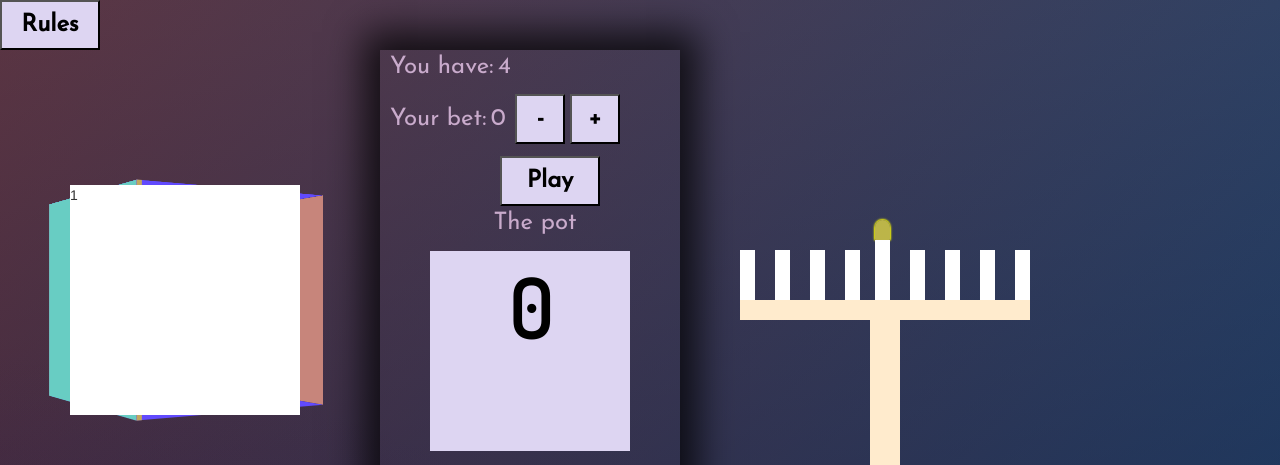
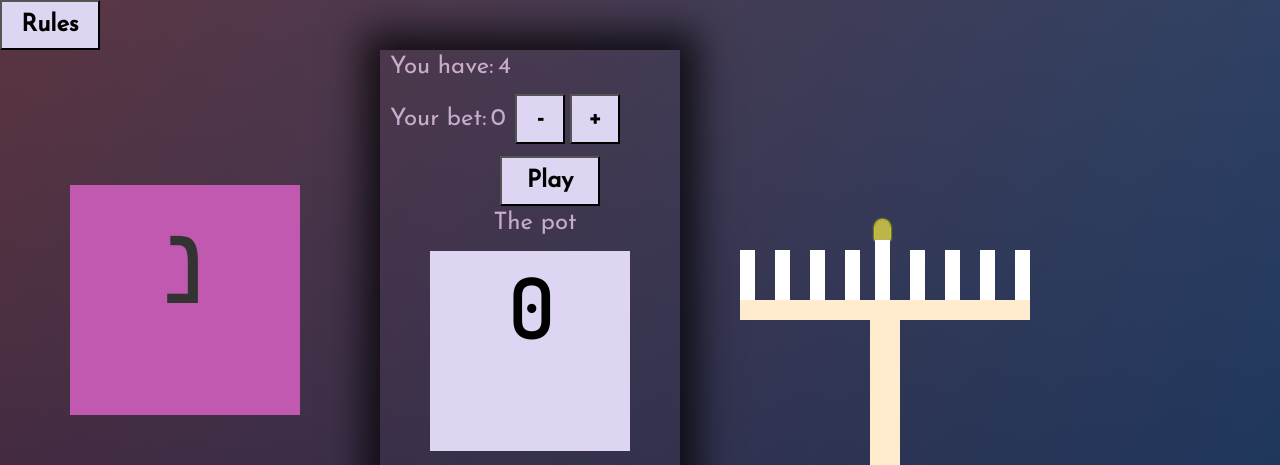
Before and after one commit to NaomiLea/chanukkah, a plain HTML site: page index.html in a window 1280 px wide. Both pictures are taken after a click on the button "Stop". Shown: the top 465 px of the page. Drawn offline with nearby package versions, Linux system fonts and the light colour scheme.

Commit message:
adding result of dreidl

```diff
--- a/index.html
+++ b/index.html
@@ -23,7 +23,7 @@
 Your browser does not support the audio element.
 </audio>
 
-<div id="results"></div>
+<center><div id="results"></div></center>
 
 
     <div class="wrap">
--- a/index.js
+++ b/index.js
@@ -102,6 +102,7 @@ $(function() {
             $("#bet").html(number);
         }
 
+
     });
 
     $("#gamble").click(function() {
@@ -112,13 +113,34 @@ $(function() {
         $("#bet").html(bet);
 
         $("#collection").html(collection);
+        $(".wrap").show();
+        $("#results").hide();
+        $("#stop").show();
     })
 
-$("#stop").click( function(min, max) {
-    var x = Math.floor((Math.random() * (5-1)) + 1);
-    document.getElementById("results").innerHTML = x;
-    console.log(x);
-})
+    $("#stop").click(function(min, max) {
+        var x = Math.floor((Math.random() * (5 - 1)) + 1);
+        console.log(x);
+        $(".wrap").hide();
+        $("#results").show();
+        if (x == 1) {
+            $("#results").css("background-color", "rgb(194, 89, 177)");
+            $("#results").html("נ")
+        }
+        if (x == 2) {
+            $("#results").css("background-color", "rgb(199, 133, 123)");
+            $("#results").html("ג")
+        }
+        if (x == 3) {
+            $("#results").css("background-color", "rgb(195, 167, 93)");
+            $("#results").html("ה")
+        }
+        if (x == 4) {
+            $("#results").css("background-color", "rgb(104, 205, 195)");
+            $("#results").html("פ")
+        }
+        $("#stop").hide();
+    })
 
 
 });
--- a/stylesheet.css
+++ b/stylesheet.css
@@ -209,11 +209,12 @@ audio {
 #results {
   width: 230px;
   height: 230px;
-  background-color: white;
   position: absolute;
   margin-left: 70px;
   z-index: 1;
   top: 185px;
+  font-size: 112px;
+
 
 }
 
```
